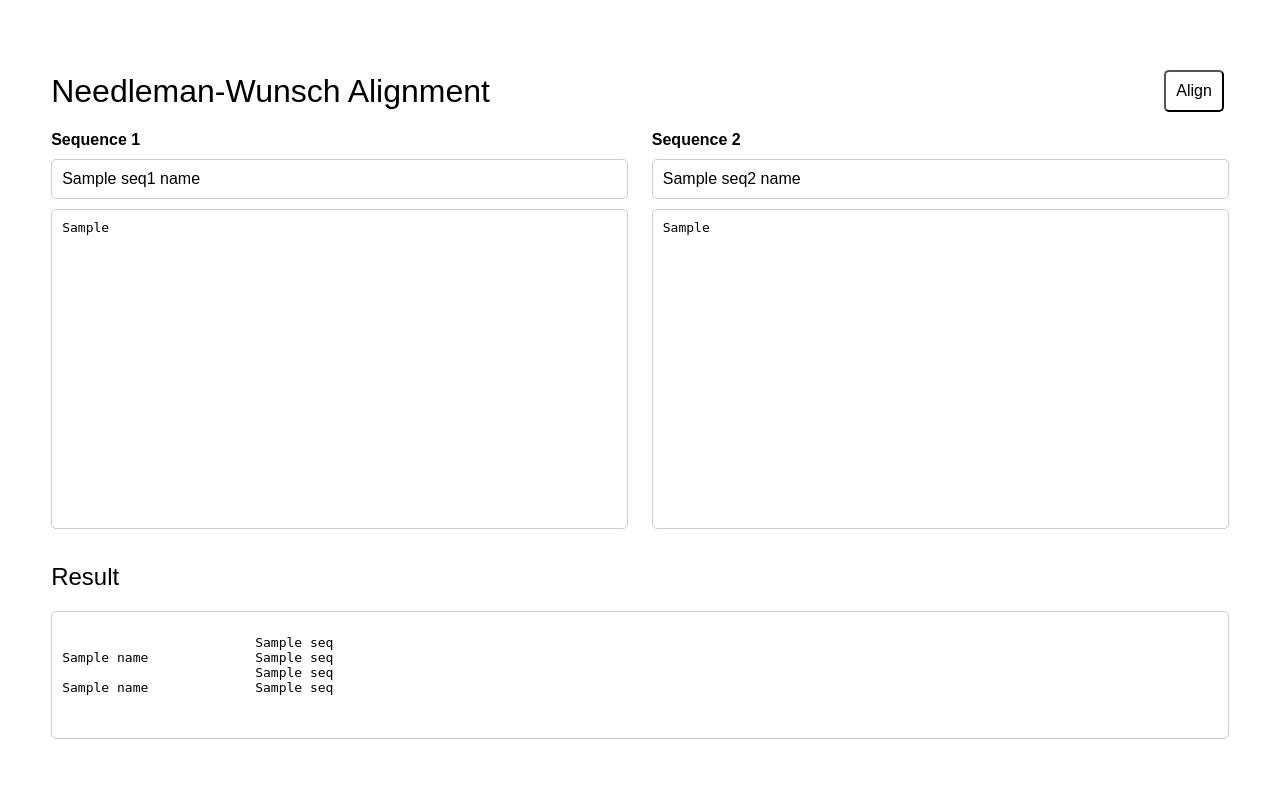
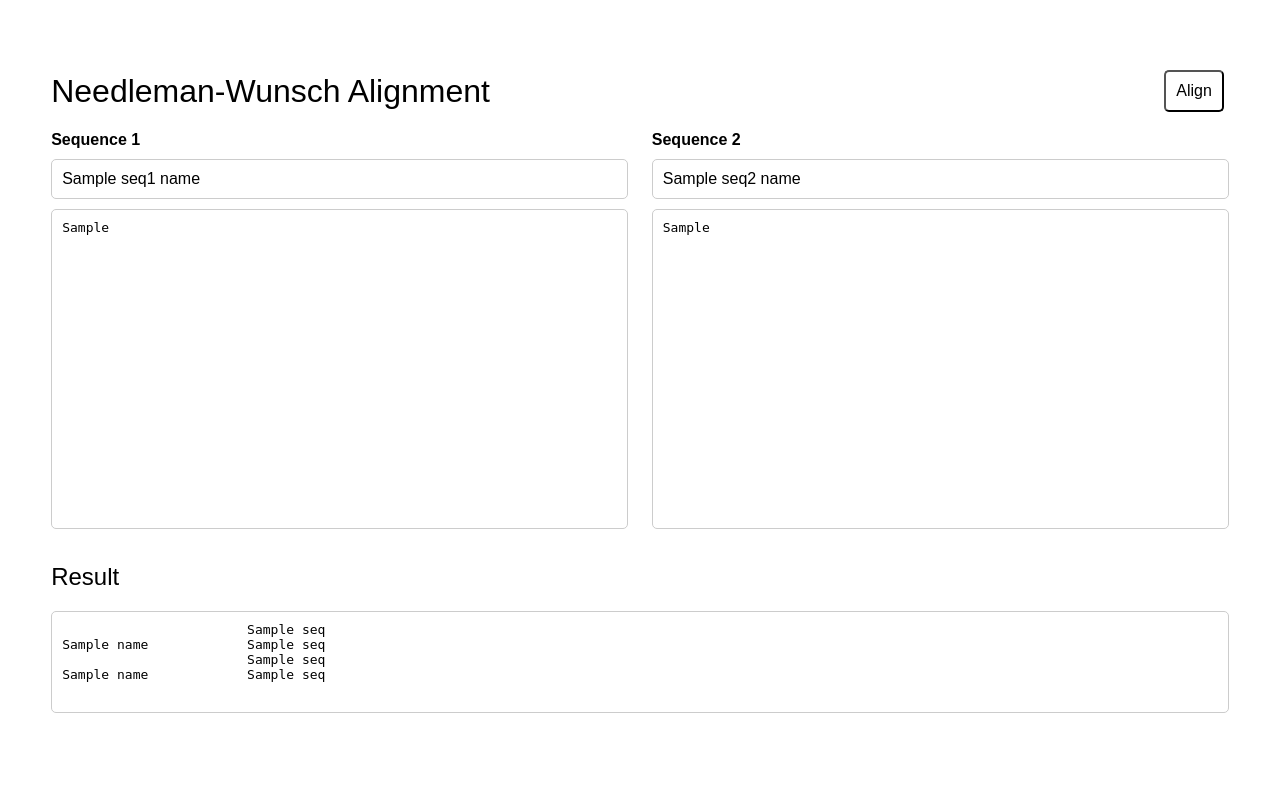
Before and after one commit to Michael-Williams49/sa, a Flask app: template templates/index.html in a window 1280 px wide. Run offline with Flask 3, Linux system fonts and the light colour scheme; the template is opened without the code that fills it: most values are stand-ins (such as "Sample title", 1, 10 or a date in 2020).

Commit message:
Fix bugs

```diff
--- a/static/styles.css
+++ b/static/styles.css
@@ -1,3 +1,7 @@
+html {
+    -webkit-text-size-adjust: 100%; /* Prevent font scaling in landscape while allowing user zoom */
+}
+
 body {
     font-family: Arial, sans-serif;
     margin: 0;
@@ -95,6 +99,7 @@ textarea {
 
 .result-item { /* Target the new container */
     background-color: #ffffff;
+    justify-content: space-between;
     font-family: monospace;
     white-space: pre;
     font-size: medium;
@@ -103,14 +108,15 @@ textarea {
 }
 
 .result-output {
-    width: 85%;
+    width: 84%;
     overflow-x: auto;
+    margin: 0px;
     padding-bottom: 20px;
 }
 
 .result-name {
-    width: 15%;
+    width: 14%;
     overflow-x: auto;
-    margin-right: 2%;
+    margin: 0px;
     padding-bottom: 20px;
 }
```
